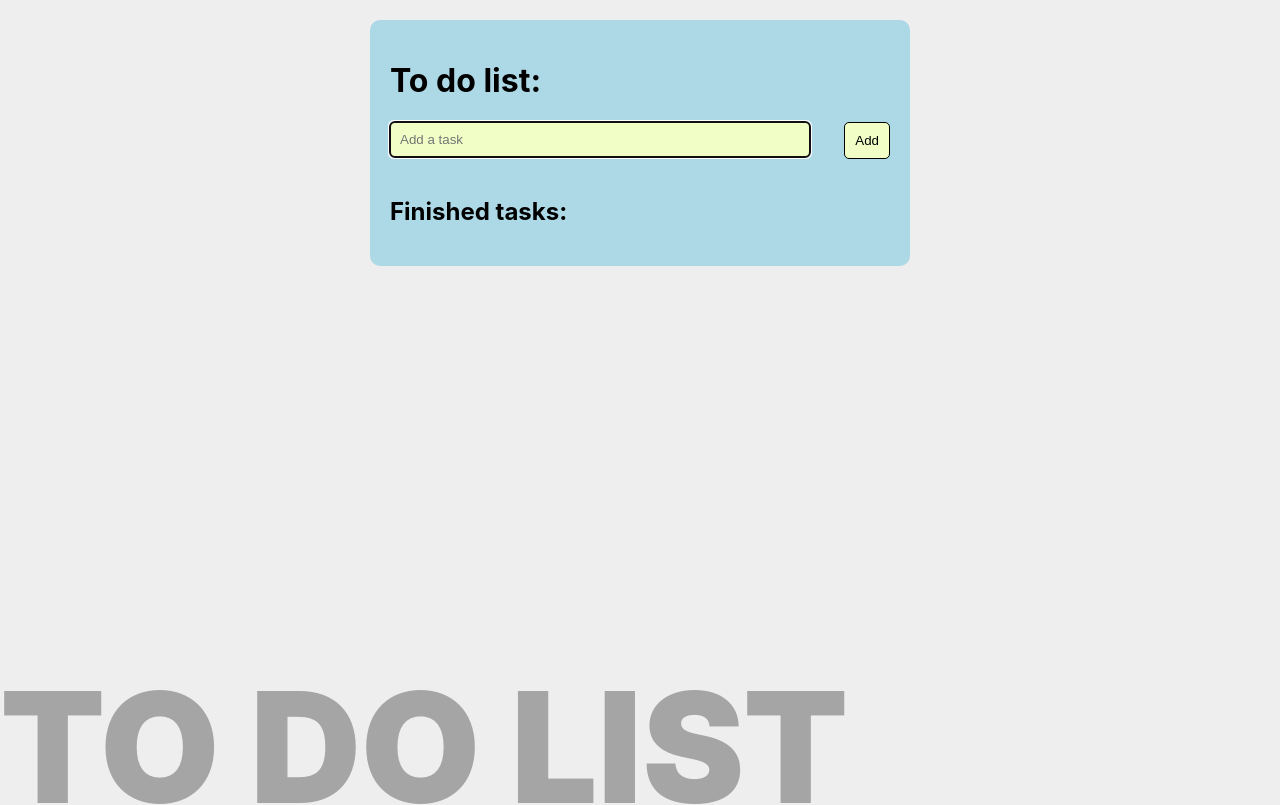
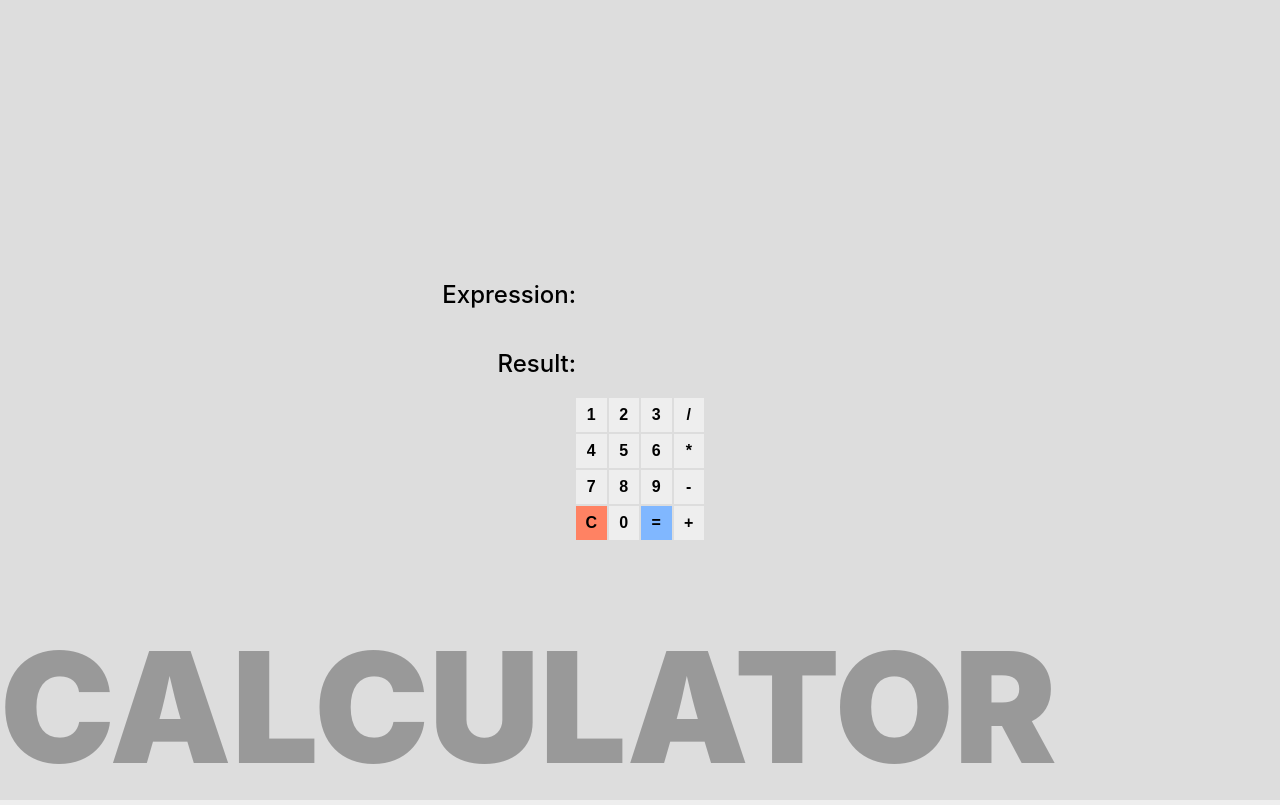
Before and after one commit to tonid1/simple-react-apps, a React (Create React App) app: page / in a window 1280 px wide. Shown: the top 805 px of the page. Built offline with nearby package versions, Linux system fonts and the light colour scheme.

Commit message:
added calculator

```diff
--- a/src/App.css
+++ b/src/App.css
@@ -183,3 +183,75 @@
 .info-text{
   font-size: 24px;
 }
+
+
+/* CALCULATOR */
+
+.numbers-grid{
+  display: grid;
+  grid-template-columns: repeat(4, 1fr);
+  column-gap: 2px;
+  row-gap: 2px;
+  width: 10%;
+}
+
+.calculator-button{
+  padding: 8px;
+  outline: none;
+  border: none;
+  background: #eee;
+  font-weight: 700;
+  color: #000;
+  font-size: 16px;
+}
+
+.clear{
+  background: rgb(255, 130, 99);
+}
+
+.equals{
+  background: rgb(128, 183, 255);
+}
+
+.calculator-section{
+  height: 100vh;
+  display: flex;
+  flex-direction: column;
+  justify-content: center;
+  align-items: center;
+  background: #ddd;
+  position: relative;
+}
+
+.calculator-section:before{
+  content: "CALCULATOR";
+  font-size: 12vw;
+  font-weight: 900;
+  position: absolute;
+  bottom: 0;
+  left: 0;
+  color: #000;
+  opacity: 0.3;
+}
+
+.expression-div{
+  display: flex;
+  flex-direction: row;
+  width: 50%;
+}
+
+.expression-title{
+  width: 40%;
+  text-align: right;
+}
+
+.expression-title h2{
+  font-weight: 500;
+}
+
+.expression{
+  text-align: left;
+  padding-left: 10px;
+  display: flex;
+  flex-direction: row;
+}
--- a/src/App.js
+++ b/src/App.js
@@ -2,10 +2,12 @@ import './App.css';
 import ToDoList from './components/to-do-list/ToDoList';
 import Hangman from './components/hangman/Hangman';
 import TicTacToeGame from './components/tic-tac-toe/TicTacToeGame';
+import Fields from './components/calculator/Fields';
 
 function App() {
   return (
     <div>
+      <Fields />
       <ToDoList />
       <Hangman />
       <TicTacToeGame />
--- /dev/null
+++ b/src/components/calculator/Fields.js
@@ -0,0 +1,139 @@
+import React, { useState } from 'react';
+
+function Fields(){
+    const [expression, setExpression] = useState([]);
+    const [currentNum, setCurrentNum] = useState('');
+    const [result, setResult] = useState();
+
+    const HandleClick = (e) => {
+
+        setResult();
+
+        if(isNaN(e.target.value)){
+            setCurrentNum('');
+
+            /* don't allow operators in first place, only one - for negative numbers */
+            if((expression.length === 0 && e.target.value !== '-') || (expression.length === 1 && expression[0] === '-')){
+                setExpression(prev => [...prev]);
+            }
+            else{
+                setExpression(prev => [...prev, e.target.value]);
+            }
+        }
+
+        else{
+
+            if(isNaN(expression.at(-1))){
+
+                setCurrentNum(currentNum + e.target.value);
+                setExpression(prev => [...prev, e.target.value]);
+            }
+            else{
+
+                /* don't allow 0 at first place of number */
+                if(currentNum === '0'){
+                    setCurrentNum(e.target.value);
+                    expression.pop();
+
+                    setExpression(prev => [...prev, e.target.value]);
+                }
+
+                else{
+                    setCurrentNum(currentNum + e.target.value);
+                    expression.pop();
+
+                    setExpression(prev => [...prev, currentNum + e.target.value]);
+                }
+
+            }
+
+        }
+
+        /* don't allow 2 operators in a row */
+        if(isNaN(e.target.value) && isNaN(expression.at(-1))){
+            expression.pop();
+        }
+
+        console.log(expression);
+
+    }
+
+    const HandleResult = () => {
+
+        /* Check if last character in expression is an operator */
+        if(!isNaN(expression[expression.length - 1])){
+
+            /* don't do math if there are not enough numbers in array */
+            if(expression[0] === '-'){
+
+                if(expression.length > 3){
+
+                setResult(eval(expression.join('')));
+                setExpression([]);
+                setCurrentNum('');
+                }
+            }
+            else{
+
+                if(expression.length > 2){
+
+                    setResult(eval(expression.join('')));
+                    setExpression([]);
+                    setCurrentNum('');
+                }
+            }
+        }
+    }
+
+    const HandleClear = () => {
+
+        setExpression([]);
+        setCurrentNum('');
+
+    }
+
+    return(
+        <section className='calculator-section'>
+            <div className='expression-div'>
+                <div className='expression-title'>
+                    <h2>Expression: </h2>
+                </div>
+                <div className='expression'>
+                    {expression.map((item, index) => {
+                    return(
+                        <h2 key={index}>{item}</h2>
+                    )
+                })}
+                </div>
+            </div>
+            <div className='expression-div'>
+                <div className='expression-title'>
+                    <h2>Result: </h2>
+                </div>
+                <div className='expression'>
+                    <h2>{result}</h2>
+                </div>
+            </div>
+            <div className='numbers-grid'>
+                <button onClick={HandleClick} value='1' className='calculator-button'>1</button>
+                <button onClick={HandleClick} value='2' className='calculator-button'>2</button>
+                <button onClick={HandleClick} value='3' className='calculator-button'>3</button>
+                <button onClick={HandleClick} value='/' className='calculator-button'>/</button>
+                <button onClick={HandleClick} value='4' className='calculator-button'>4</button>
+                <button onClick={HandleClick} value='5' className='calculator-button'>5</button>
+                <button onClick={HandleClick} value='6' className='calculator-button'>6</button>
+                <button onClick={HandleClick} value='*' className='calculator-button'>*</button>
+                <button onClick={HandleClick} value='7' className='calculator-button'>7</button>
+                <button onClick={HandleClick} value='8' className='calculator-button'>8</button>
+                <button onClick={HandleClick} value='9' className='calculator-button'>9</button>
+                <button onClick={HandleClick} value='-' className='calculator-button'>-</button>
+                <button onClick={HandleClear} className='calculator-button clear'>C</button>
+                <button onClick={HandleClick} value='0' className='calculator-button'>0</button>
+                <button onClick={HandleResult} className='calculator-button equals'>=</button>
+                <button onClick={HandleClick} value='+' className='calculator-button'>+</button>
+            </div>
+        </section>
+    )
+}
+
+export default Fields;
```
